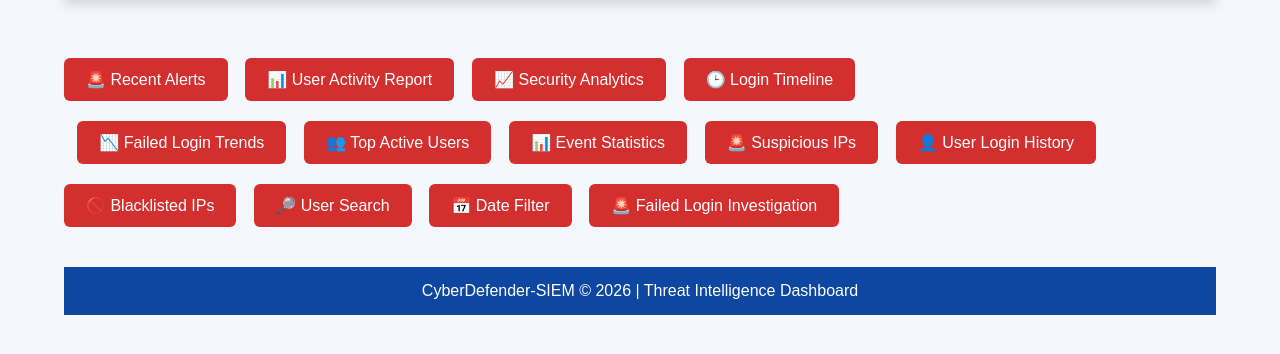
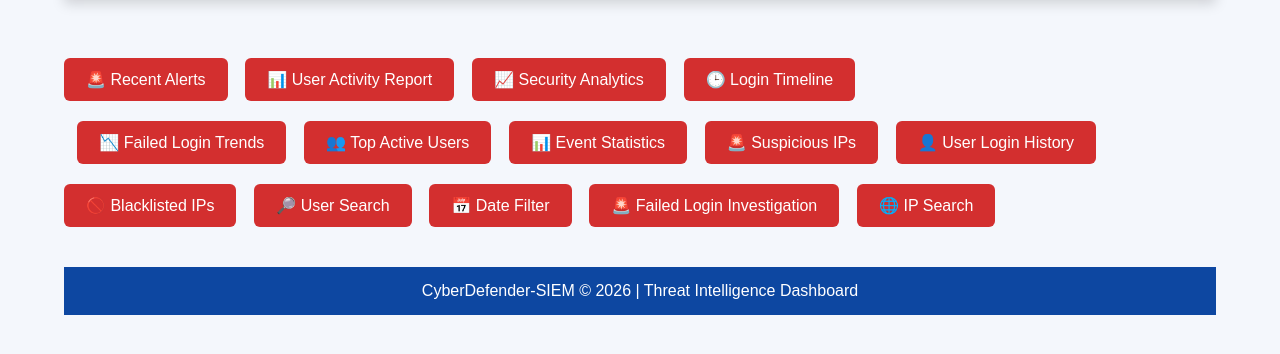
Before and after one commit to nisargarnayak22-lgtm/CyberDefender-SIEM, a Flask app: template templates/dashboard.html in a window 1280 px wide. Shown: the part 405-759 px from the top of the page. Run offline with Flask 3, Linux system fonts and the light colour scheme; the template is opened without the code that fills it, so the values that code supplies are empty.

Commit message:
Added Day 26 IP Address Search Dashboard

```diff
--- a/templates/dashboard.html
+++ b/templates/dashboard.html
@@ -206,6 +206,11 @@
 <a href="/failed-login-investigation" class="alerts-btn">
     🚨 Failed Login Investigation
 </a>
+&nbsp;&nbsp;
+
+<a href="/ip-search" class="alerts-btn">
+    🌐 IP Search
+</a>
 <footer>
 
     <p>CyberDefender-SIEM © 2026 | Threat Intelligence Dashboard</p>
```
